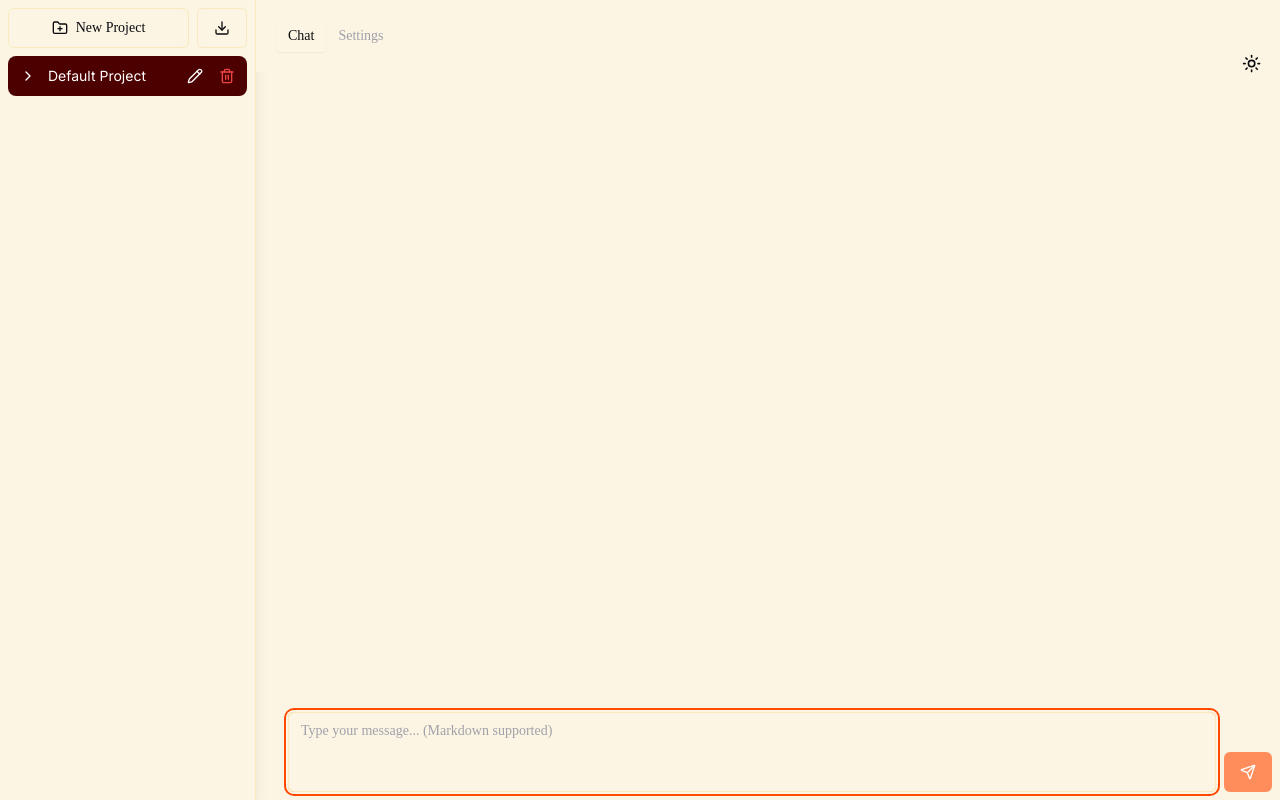
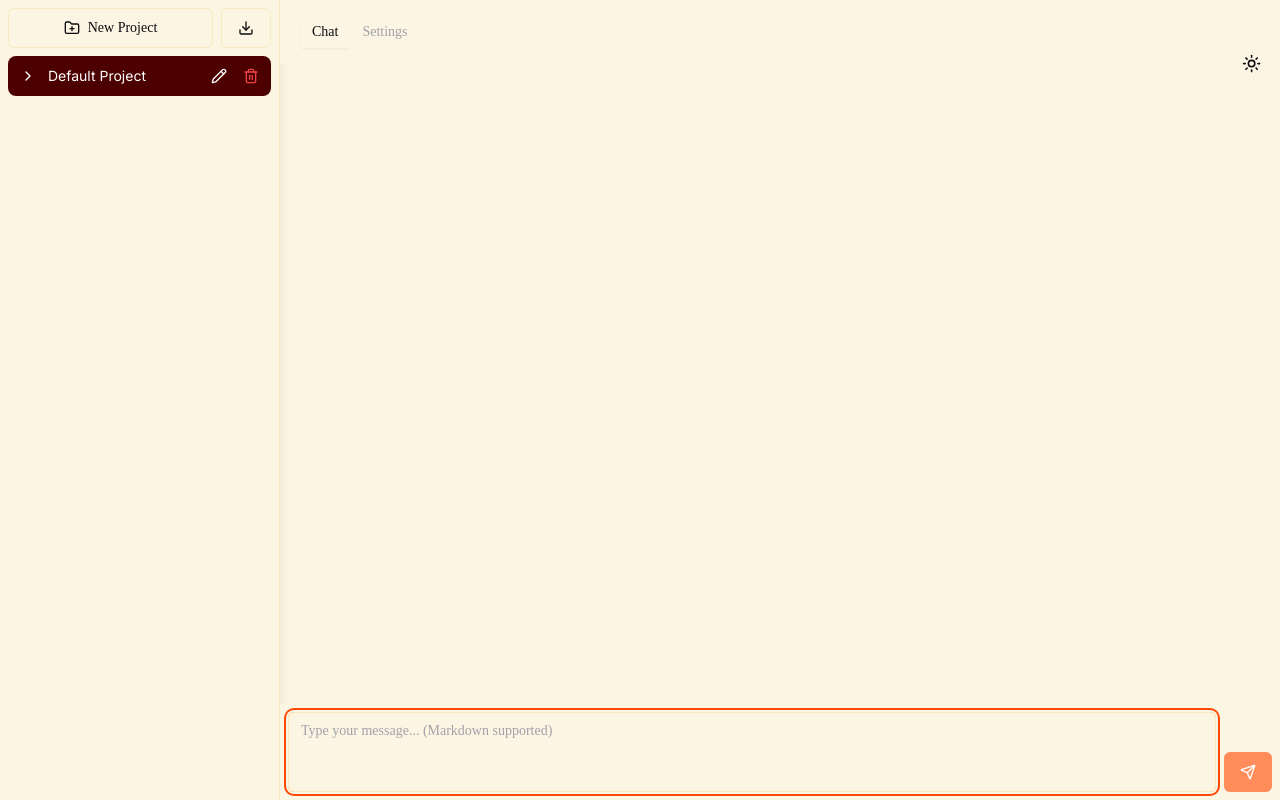
Before and after one commit to nick1udwig/kibitz, a Next.js app: page / in a window 1280 px wide. Built offline with nearby package versions, Linux system fonts and the light colour scheme; a web font is replaced by a local one.

Commit message:
Fix theme toggle position and mobile layout

```diff
--- a/src/components/LlmChat/ChatView.tsx
+++ b/src/components/LlmChat/ChatView.tsx
@@ -614,7 +614,7 @@ export const ChatView: React.FC = () => {
 
   return (
     <div className="flex flex-col h-full relative">
-    <div ref={chatContainerRef} className="h-[calc(100vh-8rem)] overflow-y-auto p-4 pb-[100px]">
+    <div ref={chatContainerRef} className="h-[calc(100vh-8rem)] overflow-y-auto p-4 pb-[100px] md:pb-[120px]">
         <div className="space-y-4">
           {activeConversation.messages.map((message, index) => (
             renderMessage(message, index)
@@ -629,7 +629,7 @@ export const ChatView: React.FC = () => {
         </div>
       )}
 
-      <div className="flex gap-2 p-2 bg-background fixed bottom-0 left-0 right-0 z-50 md:left-[280px]">
+      <div className="flex gap-2 p-2 bg-background fixed bottom-0 left-0 right-0 z-50 md:left-[280px] md:w-[calc(100%-280px)]">
           <Textarea
           value={inputMessage}
           onChange={(e) => setInputMessage(e.target.value)}
--- a/src/components/LlmChat/ConversationSidebar.tsx
+++ b/src/components/LlmChat/ConversationSidebar.tsx
@@ -78,9 +78,9 @@ export const ConversationSidebar = ({
     <div className={`
       md:w-64 md:static md:translate-x-0
       ${isMobileMenuOpen ? 'translate-x-0' : '-translate-x-full'}
-      fixed md:sticky top-0 h-screen z-50 bg-background w-[85vw] sm:w-[50vw] md:w-64 border-r p-2 flex flex-col
+      absolute md:sticky top-0 h-screen z-50 bg-background w-[85vw] sm:w-[50vw] md:w-[280px] border-r p-2 flex flex-col
       transition-transform duration-200 ease-in-out shadow-lg
-      max-w-[350px]
+      max-w-[350px] min-h-screen
     `}>
       {/* Mobile Menu Toggle */}
       <Button
--- a/src/components/LlmChat/index.tsx
+++ b/src/components/LlmChat/index.tsx
@@ -26,7 +26,7 @@ export const ChatApp = () => {
   return (
     <ProjectProvider>
       <McpProvider>
-        <div className="min-h-screen bg-background text-foreground flex relative">
+        <div className="min-h-screen bg-background text-foreground flex relative overflow-x-hidden">
           {/* Mobile menu overlay */}
           {isMobileMenuOpen && (
             <div
@@ -55,14 +55,16 @@ export const ChatApp = () => {
           <div className="flex-1">
             <div className="flex flex-col h-full">
               <div className="sticky top-0 z-50 bg-background">
-                <div className="p-4 flex justify-between items-center">
-                  <Tabs value={activeTab} onValueChange={(value) => setActiveTab(value as 'chat' | 'settings')}>
-                    <TabsList>
-                      <TabsTrigger value="chat">Chat</TabsTrigger>
-                      <TabsTrigger value="settings">Settings</TabsTrigger>
-                    </TabsList>
+                <div className="flex justify-between items-center">
+                  <Tabs value={activeTab} onValueChange={(value) => setActiveTab(value as 'chat' | 'settings')} className="px-4 py-3">
+                    <div className="flex items-center gap-4">
+                      <TabsList>
+                        <TabsTrigger value="chat">Chat</TabsTrigger>
+                        <TabsTrigger value="settings">Settings</TabsTrigger>
+                      </TabsList>
+                      <ThemeToggle />
+                    </div>
                   </Tabs>
-                  <ThemeToggle />
                 </div>
               </div>
 
```
